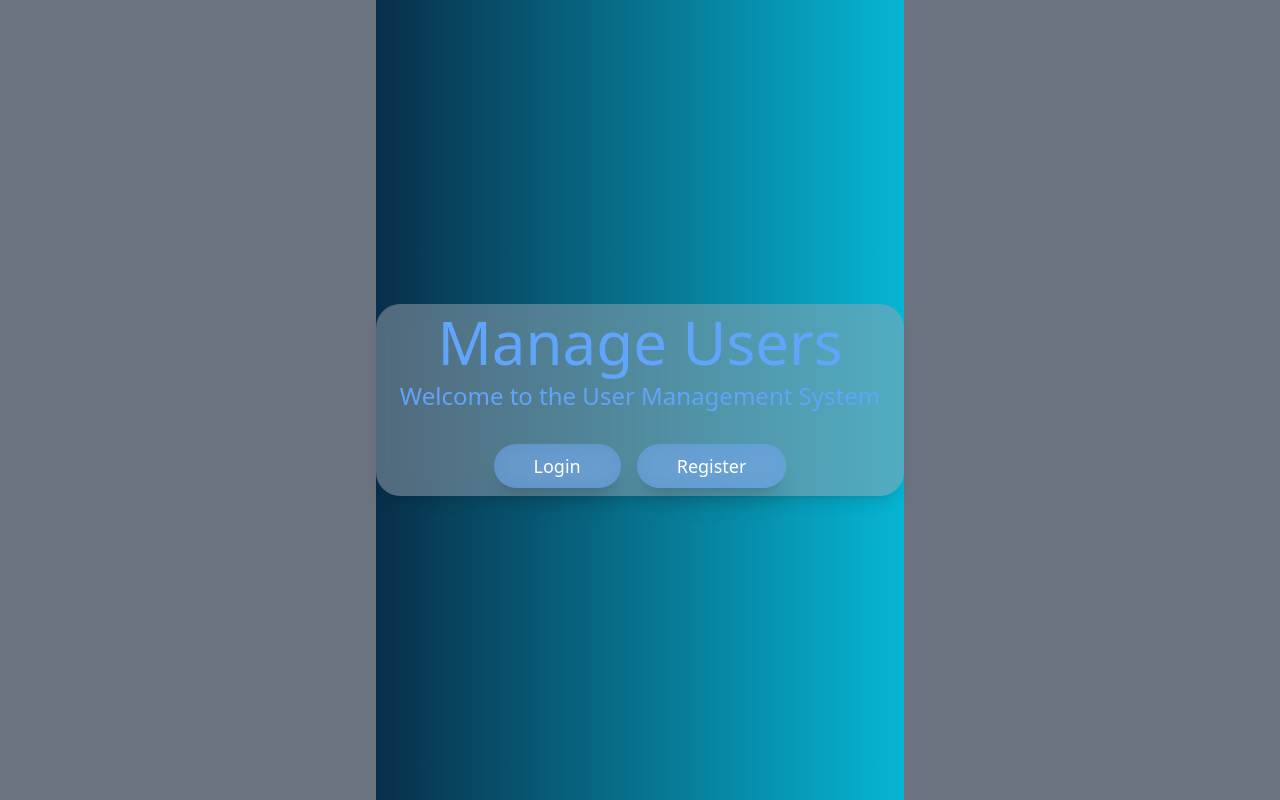
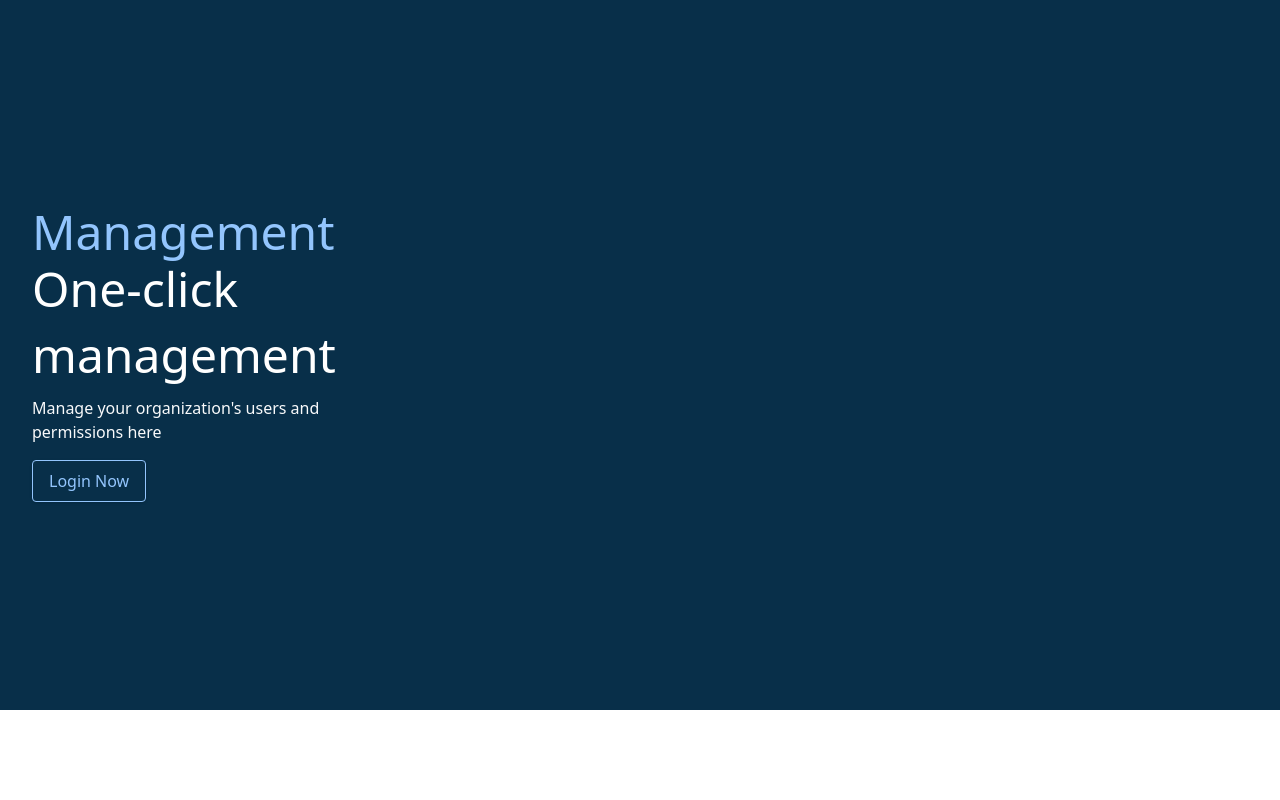
Before and after one commit to maca-bohorquez/reactjs-vite, a React (Vite) app: page / in a window 1280 px wide. Built offline with nearby package versions, Linux system fonts and the light colour scheme.

Commit message:
Fix main menu

```diff
--- a/src/layouts/auth/AuthLayout.jsx
+++ b/src/layouts/auth/AuthLayout.jsx
@@ -2,7 +2,7 @@ import { Outlet } from "react-router-dom";
 
 const AuthLayout = () => {
   return (
-    <div className="min-h-screen flex items-center justify-center bg-gray-500">
+    <div>
       <Outlet />
     </div>
   );
--- a/src/pages/home/MainMenu.jsx
+++ b/src/pages/home/MainMenu.jsx
@@ -1,35 +1,30 @@
-import { Link } from 'react-router-dom';
+import { Link } from "react-router-dom";
 
 const MainMenu = () => {
   return (
-    <div>
-
-    <div
-      className="min-h-screen h-full w-full flex items-center justify-center bg-gradient-to-r from-sky-950 to-cyan-500 bg-cover bg-no-repeat">
-      <div className="rounded-3xl border-none bg-gray-400 bg-opacity-50 px-6 py-2 text-center text-inherit placeholder-slate-200 shadow-lg outline-none backdrop-blur-md">
-        <div className="text-blue-400">
-          <div className="mb-8 flex flex-col items-center">
-            <h1 className="mb-2 text-6xl">Manage Users</h1>
-            <span className="text-2xl text-blue-400">Welcome to the User Management System</span>
-          </div>
-          <div className="mt-8 flex justify-center space-x-4 text-lg text-black">
+    <section>
+      <div className="bg-sky-950 text-white py-20">
+        <div className="container mx-auto flex w-full flex-col md:flex-row items-center my-12 md:my-24">
+          <div className="flex flex-col w-full lg:w-1/3 justify-center items-start p-8">
+            <h1 className="text-3xl md:text-5xl  text-blue-300 tracking-loose">
+              Management
+            </h1>
+            <h2 className="text-3xl md:text-5xl leading-relaxed md:leading-snug mb-2">
+              One-click management
+            </h2>
+            <p className="text-sm md:text-base text-gray-50 mb-4">
+              Manage your organization's users and permissions here
+            </p>
             <Link
               to="/login"
-              className="rounded-3xl bg-blue-400 bg-opacity-50 px-10 py-2 text-white shadow-xl backdrop-blur-md transition-colors duration-300 hover:bg-blue-600"
+              className="bg-transparent hover:bg-blue-300 text-blue-300 hover:text-black rounded shadow hover:shadow-lg py-2 px-4 border border-blue-300 hover:border-transparent"
             >
-              Login
-            </Link>
-            <Link
-              to="/register"
-              className="rounded-3xl bg-blue-400 bg-opacity-50 px-10 py-2 text-white shadow-xl backdrop-blur-md transition-colors duration-300 hover:bg-blue-600"
-            >
-              Register
+              Login Now
             </Link>
           </div>
         </div>
       </div>
-    </div>
-    </div>
+    </section>
   );
 };
 
```
